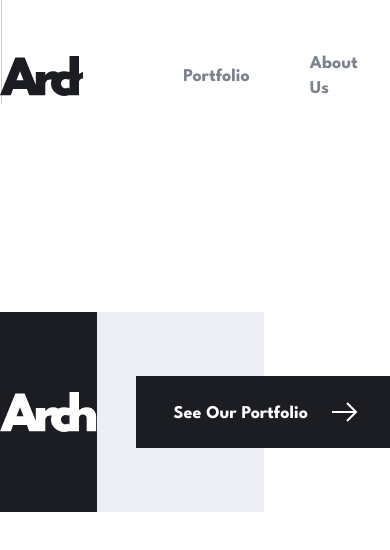
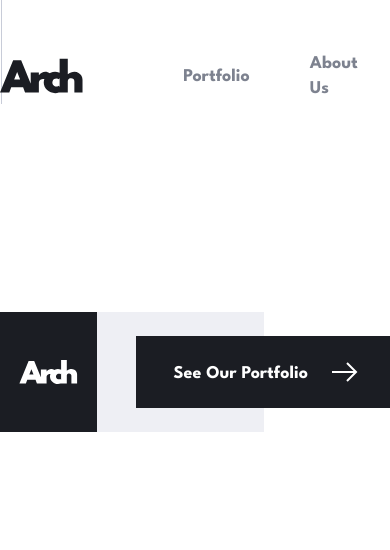
Before and after one commit to jtoming830/jt-demo, a React (Create React App) app in the folder clients/arch_studio/: page / in a window 390 px wide. Shown: the top 550 px of the page. Built offline with nearby package versions, Linux system fonts and the light colour scheme.

Commit message:
arch footer for tablets

```diff
--- a/clients/arch_studio/package.json
+++ b/clients/arch_studio/package.json
@@ -10,7 +10,7 @@
     "test": "react-scripts test",
     "eject": "react-scripts eject",
     "lint": "eslint --ext .js,.jsx src",
-    "prepare-svg": "npx @svgr/cli --ext jsx --out-dir ./src/icons -- ./icons"
+    "prepare-svg": "npx @svgr/cli --ignore-existing --ext jsx --out-dir ./src/icons -- ./icons"
   },
   "dependencies": {
     "react": "^18.2.0",
--- a/clients/arch_studio/src/components/Layout/Footer.jsx
+++ b/clients/arch_studio/src/components/Layout/Footer.jsx
@@ -11,6 +11,10 @@ const Container = styled.div`
 
   @media only screen and (max-width: 1200px) {
     width: 100vw;
+  }
+
+  @media only screen and (max-width: 1000px) {
+    height: 120px;
   }
 
   margin: auto;
@@ -39,16 +43,31 @@ const LogoContainer = styled.div`
   align-items: center;
 
   margin-right: 85px;
+
+  @media only screen and (max-width: 1000px) {
+    height: 120px;
+    width: 120px;
+
+    margin-right: 40px;
+  }
 `
 
 const StyledLogo = styled(Logo)`
   cursor: pointer;
+
+  @media only screen and (max-width: 1000px) {
+    height: 24px;
+  }
 `
 
 const LinkButtonContainer = styled.div`
   position: absolute;
   top: 64px;
   right: 0;
+
+  @media only screen and (max-width: 1000px) {
+    top: 24px;
+  }
 `
 
 export function Footer() {
--- a/clients/arch_studio/src/icons/Logo.jsx
+++ b/clients/arch_studio/src/icons/Logo.jsx
@@ -4,6 +4,7 @@ const SvgLogo = (props) => (
     xmlns="http://www.w3.org/2000/svg"
     width={97}
     height={40}
+    viewBox="0 0 97 40"
     {...props}
   >
     <path
```
